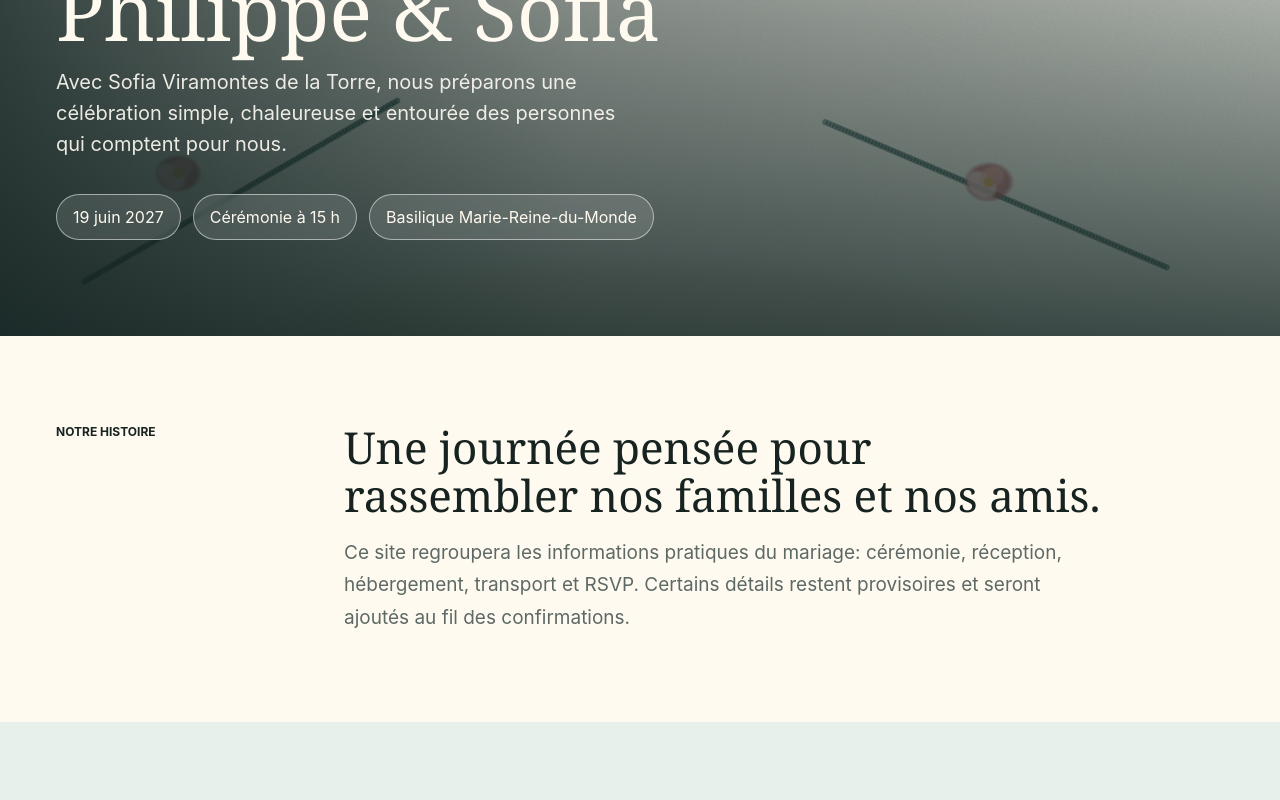
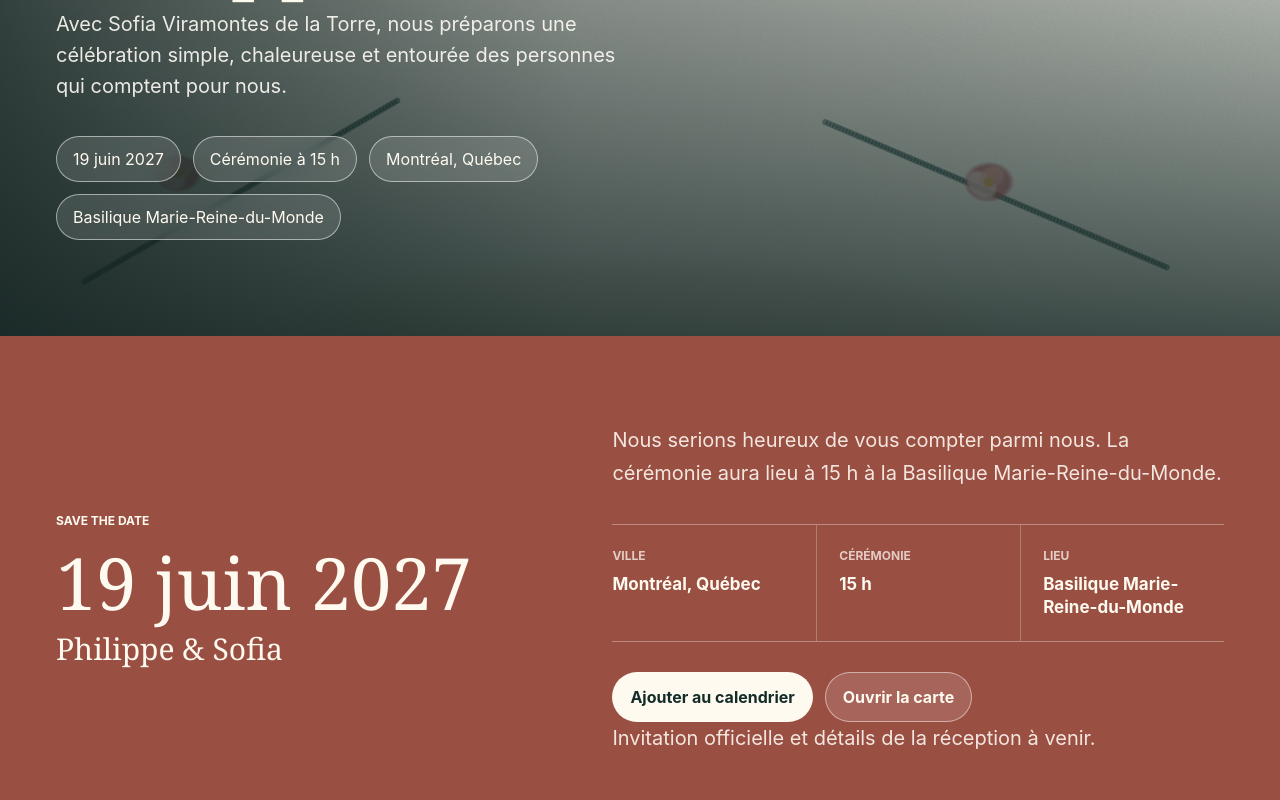
Before and after one commit to p-staub-o/mariage, a React (Vite) app: page / in a window 1280 px wide. Shown: the part 400-1200 px from the top of the page. Built offline with nearby package versions, Linux system fonts and the light colour scheme.

Commit message:
feat: add save the date section

```diff
--- a/src/App.css
+++ b/src/App.css
@@ -49,6 +49,13 @@ main {
 .navLinks a:focus-visible {
   text-decoration: underline;
   text-underline-offset: 6px;
+}
+
+#save-the-date,
+#story,
+#details,
+#rsvp {
+  scroll-margin-top: 72px;
 }
 
 .heroSection {
@@ -132,10 +139,112 @@ main {
 }
 
 .introBand,
+.saveDateBand,
 .detailsBand,
 .scheduleBand,
 .rsvpBand {
   padding: 88px 56px;
+}
+
+.saveDateBand {
+  display: grid;
+  grid-template-columns: minmax(260px, 0.9fr) minmax(0, 1.1fr);
+  gap: 56px;
+  align-items: center;
+  color: var(--paper);
+  background: var(--terracotta);
+}
+
+.saveDateLead h2 {
+  margin: 20px 0 14px;
+  font-family: var(--serif);
+  font-size: 72px;
+  font-weight: 500;
+  line-height: 0.96;
+  letter-spacing: 0;
+}
+
+.saveDateLead p:last-child {
+  margin: 0;
+  font-family: var(--serif);
+  font-size: 30px;
+  line-height: 1.15;
+}
+
+.saveDateDetails > p {
+  max-width: 680px;
+  margin: 0;
+  color: rgba(255, 252, 245, 0.88);
+  font-size: 20px;
+  line-height: 1.65;
+}
+
+.saveDateFacts {
+  display: grid;
+  grid-template-columns: repeat(3, minmax(0, 1fr));
+  gap: 0;
+  margin: 34px 0 0;
+  border-top: 1px solid rgba(255, 252, 245, 0.34);
+  border-bottom: 1px solid rgba(255, 252, 245, 0.34);
+}
+
+.saveDateFacts div {
+  padding: 22px 22px 22px 0;
+}
+
+.saveDateFacts div + div {
+  border-left: 1px solid rgba(255, 252, 245, 0.26);
+  padding-left: 22px;
+}
+
+.saveDateFacts dt {
+  margin: 0 0 8px;
+  color: rgba(255, 252, 245, 0.72);
+  font-size: 12px;
+  font-weight: 700;
+  text-transform: uppercase;
+}
+
+.saveDateFacts dd {
+  margin: 0;
+  color: var(--paper);
+  font-size: 17px;
+  font-weight: 700;
+  line-height: 1.35;
+}
+
+.saveDateActions {
+  display: flex;
+  flex-wrap: wrap;
+  gap: 12px;
+  margin-top: 30px;
+}
+
+.saveDateActions a {
+  border-radius: 999px;
+  padding: 13px 18px;
+  color: var(--evergreen);
+  background: var(--paper);
+  font-weight: 700;
+  text-decoration: none;
+}
+
+.saveDateActions a + a {
+  color: var(--paper);
+  background: rgba(255, 255, 255, 0.12);
+  box-shadow: inset 0 0 0 1px rgba(255, 252, 245, 0.5);
+}
+
+.saveDateActions a:hover,
+.saveDateActions a:focus-visible {
+  background: var(--gold);
+  color: var(--evergreen);
+}
+
+.saveDateNote {
+  margin-top: 18px;
+  color: rgba(255, 252, 245, 0.72);
+  font-size: 15px;
 }
 
 .introBand {
@@ -348,6 +457,7 @@ footer {
   }
 
   .introBand,
+  .saveDateBand,
   .detailsBand,
   .scheduleBand,
   .rsvpBand {
@@ -355,9 +465,40 @@ footer {
   }
 
   .introBand,
+  .saveDateBand,
   .rsvpBand,
   .sectionHeader {
     display: block;
+  }
+
+  .saveDateLead h2 {
+    font-size: 48px;
+  }
+
+  .saveDateLead p:last-child {
+    font-size: 25px;
+  }
+
+  .saveDateDetails {
+    margin-top: 34px;
+  }
+
+  .saveDateDetails > p {
+    font-size: 17px;
+  }
+
+  .saveDateFacts {
+    grid-template-columns: 1fr;
+  }
+
+  .saveDateFacts div {
+    padding: 18px 0;
+  }
+
+  .saveDateFacts div + div {
+    border-top: 1px solid rgba(255, 252, 245, 0.26);
+    border-left: 0;
+    padding-left: 0;
   }
 
   .introBand h2,
@@ -389,7 +530,7 @@ footer {
     height: 38px;
   }
 
-  .navLinks a:first-child {
+  .optionalNavLink {
     display: none;
   }
 
--- a/src/App.tsx
+++ b/src/App.tsx
@@ -1,8 +1,20 @@
+import { useEffect } from 'react'
 import heroImage from './assets/wedding-hero.png'
 import { content } from './content'
 import './App.css'
 
 function App() {
+  const calendarHref = `${import.meta.env.BASE_URL}${content.saveTheDate.calendarFile}`
+
+  useEffect(() => {
+    const elementId = window.location.hash.slice(1)
+    if (!elementId) return
+
+    window.requestAnimationFrame(() => {
+      document.getElementById(elementId)?.scrollIntoView()
+    })
+  }, [])
+
   return (
     <main>
       <nav className="topbar" aria-label="Navigation principale">
@@ -10,7 +22,10 @@ function App() {
           {content.initials}
         </a>
         <div className="navLinks">
-          <a href="#story">Notre histoire</a>
+          <a href="#save-the-date">Save the Date</a>
+          <a className="optionalNavLink" href="#story">
+            Notre histoire
+          </a>
           <a href="#details">Détails</a>
           <a href="#rsvp">RSVP</a>
         </div>
@@ -30,8 +45,42 @@ function App() {
           <div className="heroMeta" aria-label="Informations principales">
             <span>{content.date}</span>
             <span>{content.time}</span>
+            <span>{content.city}</span>
             <span>{content.location}</span>
           </div>
+        </div>
+      </section>
+
+      <section
+        className="saveDateBand"
+        id="save-the-date"
+        aria-labelledby="save-date-title"
+      >
+        <div className="saveDateLead">
+          <p className="sectionLabel">{content.saveTheDate.label}</p>
+          <h2 id="save-date-title">{content.saveTheDate.title}</h2>
+          <p>{content.saveTheDate.subtitle}</p>
+        </div>
+
+        <div className="saveDateDetails">
+          <p>{content.saveTheDate.body}</p>
+          <dl className="saveDateFacts" aria-label="Informations du Save the Date">
+            {content.saveTheDate.facts.map((fact) => (
+              <div key={fact.label}>
+                <dt>{fact.label}</dt>
+                <dd>{fact.value}</dd>
+              </div>
+            ))}
+          </dl>
+          <div className="saveDateActions">
+            <a href={calendarHref} download>
+              {content.saveTheDate.calendarText}
+            </a>
+            <a href={content.mapUrl} target="_blank" rel="noreferrer">
+              {content.saveTheDate.mapText}
+            </a>
+          </div>
+          <p className="saveDateNote">{content.saveTheDate.note}</p>
         </div>
       </section>
 
@@ -56,7 +105,12 @@ function App() {
               <h3>{item.title}</h3>
               <span>{item.description}</span>
               {item.linkHref ? (
-                <a className="detailCardLink" href={item.linkHref} target="_blank" rel="noreferrer">
+                <a
+                  className="detailCardLink"
+                  href={item.linkHref}
+                  target="_blank"
+                  rel="noreferrer"
+                >
                   {item.linkText}
                 </a>
               ) : null}
--- a/src/content.ts
+++ b/src/content.ts
@@ -6,8 +6,34 @@ export const content = {
     'Avec Sofia Viramontes de la Torre, nous préparons une célébration simple, chaleureuse et entourée des personnes qui comptent pour nous.',
   date: '19 juin 2027',
   time: 'Cérémonie à 15 h',
+  city: 'Montréal, Québec',
   location: 'Basilique Marie-Reine-du-Monde',
   mapUrl: 'https://maps.app.goo.gl/siPaPTSHrXeAVTsXA',
+  saveTheDate: {
+    label: 'Save the Date',
+    title: '19 juin 2027',
+    subtitle: 'Philippe & Sofia',
+    body:
+      'Nous serions heureux de vous compter parmi nous. La cérémonie aura lieu à 15 h à la Basilique Marie-Reine-du-Monde.',
+    note: "Invitation officielle et détails de la réception à venir.",
+    calendarFile: 'philippe-sofia-save-the-date.ics',
+    calendarText: 'Ajouter au calendrier',
+    mapText: 'Ouvrir la carte',
+    facts: [
+      {
+        label: 'Ville',
+        value: 'Montréal, Québec',
+      },
+      {
+        label: 'Cérémonie',
+        value: '15 h',
+      },
+      {
+        label: 'Lieu',
+        value: 'Basilique Marie-Reine-du-Monde',
+      },
+    ],
+  },
   story: {
     label: 'Notre histoire',
     title: 'Une journée pensée pour rassembler nos familles et nos amis.',
```
Also changed, not shown: 1 other file (tests, documents, lock files or other folders).
